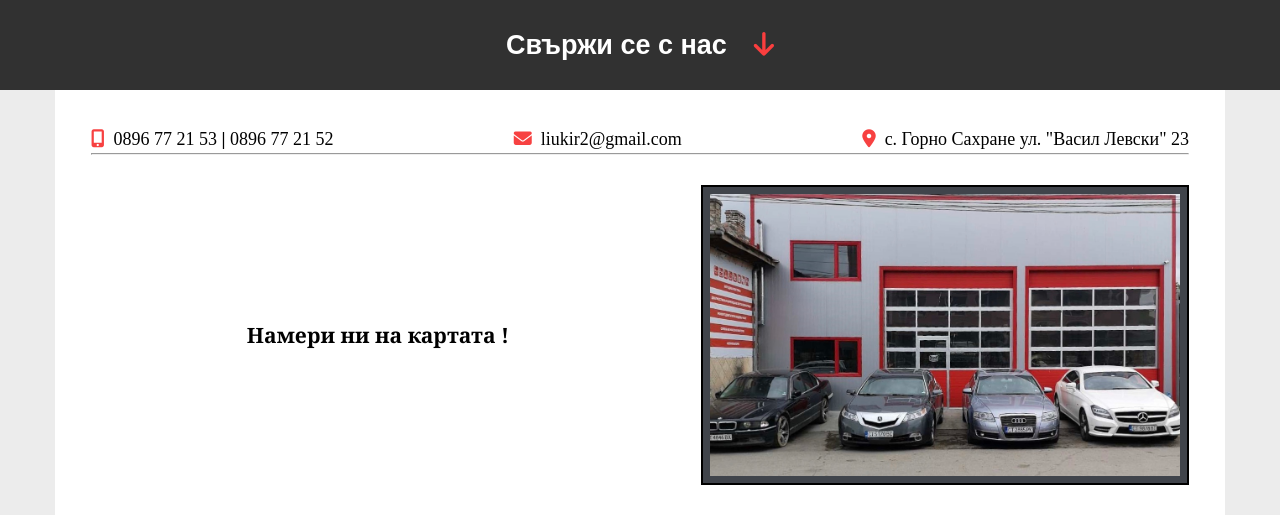
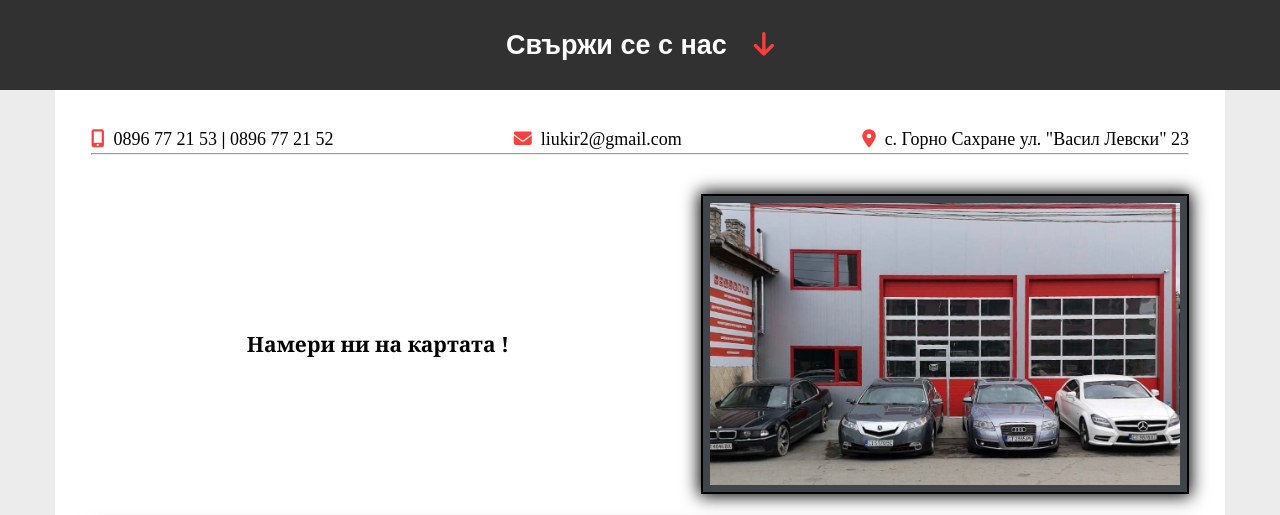
Before and after one commit to SKSteeve/Jekyll-Project, a Jekyll site: the page built from contacts.html, in a window 1280 px wide. Shown: the part 810-1325 px from the top of the page. Built offline with Jekyll 4.4.1, drawn with Linux system fonts in a browser that asks for light colours; nearby versions of some CDN libraries; grey boxes are pictures that could not be loaded.

Commit message:
Added styles

```diff
--- a/css/contacts-page.css
+++ b/css/contacts-page.css
@@ -25,6 +25,7 @@
     display: flex;
     justify-content: space-between;
     align-items: center;
+    margin: 0.5em 0;
 }
 
 .contacts-wrapper .box-1 .text-1 {
@@ -39,10 +40,15 @@
     border: 2px solid black;
     padding: 0.4em;
     background-color: rgb(64, 68, 75);
+    box-shadow: 0 0 16px 2px;
 }
 
 .map {
     width: 100%;
     display: flex;
     justify-content: center;
+    border: 2px solid black;
+    padding: 0.5em;
+    background-color: rgb(100, 98, 98);
+    box-shadow: 0 0 16px 2px;
 }
--- a/docs/css/contacts-page.css
+++ b/docs/css/contacts-page.css
@@ -25,6 +25,7 @@
     display: flex;
     justify-content: space-between;
     align-items: center;
+    margin: 0.5em 0;
 }
 
 .contacts-wrapper .box-1 .text-1 {
@@ -39,10 +40,15 @@
     border: 2px solid black;
     padding: 0.4em;
     background-color: rgb(64, 68, 75);
+    box-shadow: 0 0 16px 2px;
 }
 
 .map {
     width: 100%;
     display: flex;
     justify-content: center;
+    border: 2px solid black;
+    padding: 0.5em;
+    background-color: rgb(100, 98, 98);
+    box-shadow: 0 0 16px 2px;
 }
--- a/docs/feed.xml
+++ b/docs/feed.xml
@@ -1 +1 @@
-<?xml version="1.0" encoding="utf-8"?><feed xmlns="http://www.w3.org/2005/Atom" ><generator uri="https://jekyllrb.com/" version="4.0.0">Jekyll</generator><link href="http://localhost:4000/Jekyll-Project/feed.xml" rel="self" type="application/atom+xml" /><link href="http://localhost:4000/Jekyll-Project/" rel="alternate" type="text/html" /><updated>2019-11-23T09:37:54+02:00</updated><id>http://localhost:4000/Jekyll-Project/feed.xml</id><title type="html">АУТО КРИС</title><subtitle>Автосервиз</subtitle></feed>
+<?xml version="1.0" encoding="utf-8"?><feed xmlns="http://www.w3.org/2005/Atom" ><generator uri="https://jekyllrb.com/" version="4.0.0">Jekyll</generator><link href="http://localhost:4000/Jekyll-Project/feed.xml" rel="self" type="application/atom+xml" /><link href="http://localhost:4000/Jekyll-Project/" rel="alternate" type="text/html" /><updated>2019-11-23T19:22:58+02:00</updated><id>http://localhost:4000/Jekyll-Project/feed.xml</id><title type="html">АУТО КРИС</title><subtitle>Автосервиз</subtitle></feed>
```
